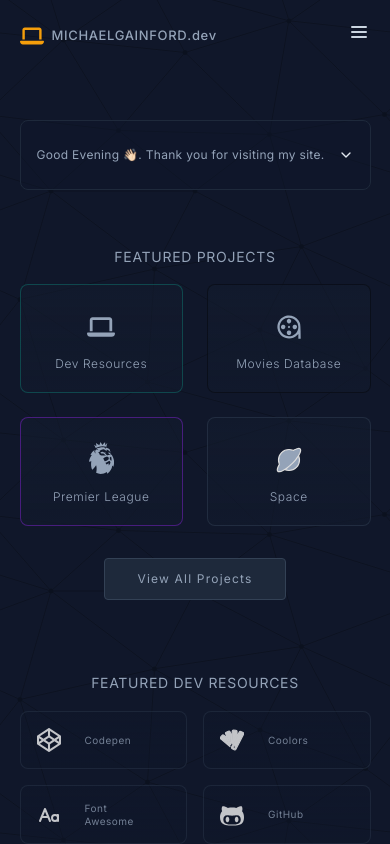
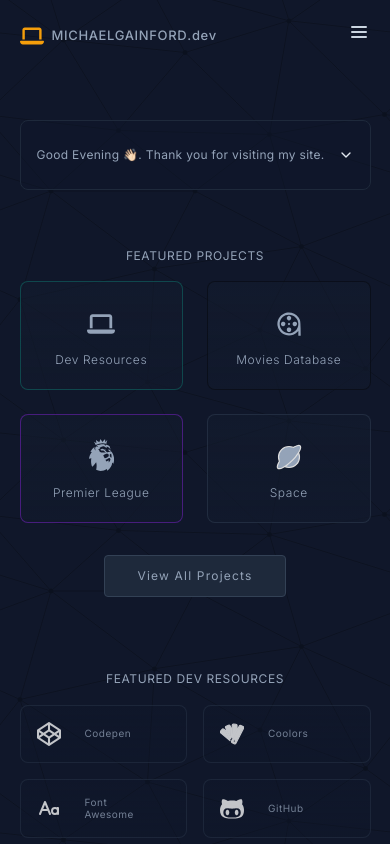
Before and after one commit to michaelgainford/michaelgainford.github.io, a Next.js app: page / in a window 390 px wide. Shown: the top 844 px of the page. Built offline with nearby package versions, Linux system fonts and the light colour scheme; what tailwindcss-motion would draw is missing.

Commit message:
Updated home page components

```diff
--- a/components/typography/H2SectionHeader.jsx
+++ b/components/typography/H2SectionHeader.jsx
@@ -1,6 +1,6 @@
-export default function H2_SECTION_HEADER ({ text }) {
+export default function COMPONENT_H2_SECTION_HEADER ({ text }) {
 	return (
-		<h2 className="py-2 mb-2 text-sm font-normal leading-relaxed tracking-wider text-center text-slate-400 max-sm:uppercase sm:text-left md:text-lg lg:text-lg lg:font-medium lg:py-4 lg:mb-3 xl:text-xl 2xl:mb-6 3xl:text-2xl motion motion-preset-slide-up motion-delay-[800ms]">
+		<h2 className="py-2 mb-2 text-xs font-normal leading-relaxed tracking-wider text-center text-slate-400 max-sm:uppercase sm:text-left md:text-lg lg:text-lg lg:font-medium lg:py-4 lg:mb-3 xl:text-xl 2xl:mb-6 3xl:text-2xl motion motion-preset-slide-up motion-delay-[800ms]">
 			{text}
 		</h2>
 	)
```
